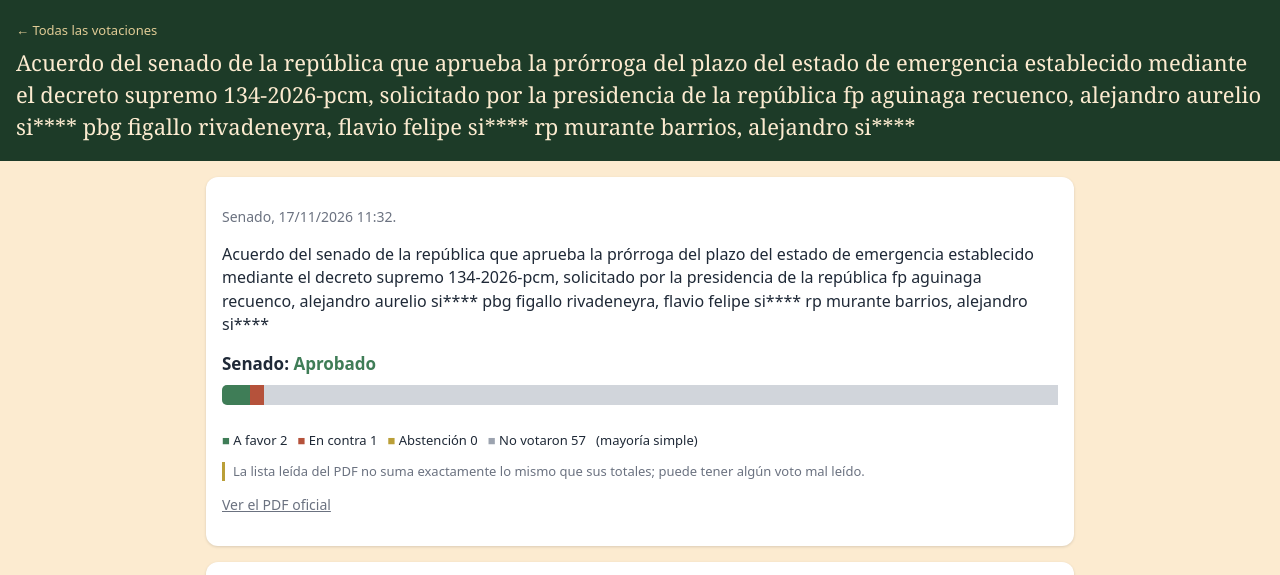
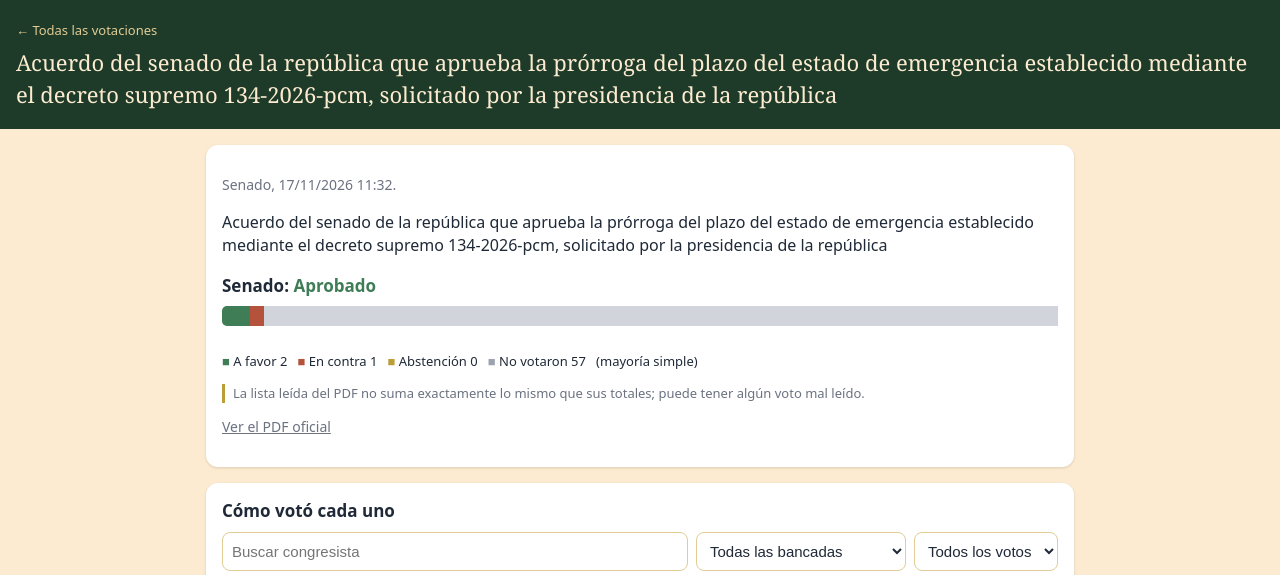
Before and after one commit to fabrizziomilla711/votaciones-congreso, a plain HTML site: page v/2026-11-17/senado-2026-11-17-11-32.html in a window 1280 px wide. Shown: the top 575 px of the page. Drawn offline with Linux system fonts and the light colour scheme.

Commit message:
Votaciones actualizadas 2026-11-26

```diff
--- a/v/2026-11-17/senado-2026-11-17-11-32.html
+++ b/v/2026-11-17/senado-2026-11-17-11-32.html
@@ -1,5 +1,5 @@
 <!doctype html><html lang="es"><head><meta charset="utf-8"><meta name="viewport" content="width=device-width,initial-scale=1">
-<title>Acuerdo del senado de la república que aprueba la prórroga del plazo del estado de emergencia establecido mediante el decreto supremo 134-2026-pcm, solicitado por la presidencia de la república fp aguinaga recuenco, alejandro aurelio si**** pbg figallo rivadeneyra, flavio felipe si**** rp murante barrios, alejandro si****</title><style>
+<title>Acuerdo del senado de la república que aprueba la prórroga del plazo del estado de emergencia establecido mediante el decreto supremo 134-2026-pcm, solicitado por la presidencia de la república</title><style>
 :root{--esm:#1D3B28;--oro:#BA9F38;--lima:#E1CC96;--crema:#FCEBD0;--gris:#6b7280;--fondo:#FCEBD0;--tarjeta:#fff;--texto:#1f2937}
 @media (prefers-color-scheme:dark){:root{--fondo:#111814;--tarjeta:#1b241e;--texto:#e5e7eb;--gris:#9ca3af;--lima:#3a4a3f}}
 *{box-sizing:border-box}body{margin:0;background:var(--fondo);color:var(--texto);font-family:system-ui,Arial,sans-serif;line-height:1.45}
@@ -17,7 +17,7 @@ th{font-size:12px;color:var(--gris);text-transform:uppercase}td img{width:18px;h
 .oral{font-size:11px;color:var(--gris)}a{color:inherit}.lista a{display:block;padding:10px 0;border-bottom:1px solid var(--lima);text-decoration:none}
 .lista small{color:var(--gris);display:block}
 </style></head><body><header><a href="../../index.html">← Todas las votaciones</a>
-<h1>Acuerdo del senado de la república que aprueba la prórroga del plazo del estado de emergencia establecido mediante el decreto supremo 134-2026-pcm, solicitado por la presidencia de la república fp aguinaga recuenco, alejandro aurelio si**** pbg figallo rivadeneyra, flavio felipe si**** rp murante barrios, alejandro si****</h1></header><main><div class="card"><p class="meta">Senado, 17/11/2026 11:32.</p><p>Acuerdo del senado de la república que aprueba la prórroga del plazo del estado de emergencia establecido mediante el decreto supremo 134-2026-pcm, solicitado por la presidencia de la república fp aguinaga recuenco, alejandro aurelio si**** pbg figallo rivadeneyra, flavio felipe si**** rp murante barrios, alejandro si****</p>
+<h1>Acuerdo del senado de la república que aprueba la prórroga del plazo del estado de emergencia establecido mediante el decreto supremo 134-2026-pcm, solicitado por la presidencia de la república</h1></header><main><div class="card"><p class="meta">Senado, 17/11/2026 11:32.</p><p>Acuerdo del senado de la república que aprueba la prórroga del plazo del estado de emergencia establecido mediante el decreto supremo 134-2026-pcm, solicitado por la presidencia de la república</p>
 <section class="camara"><h2>Senado: <span class="res aprobado">aprobado</span></h2>
 <div class="barra"><span style="width:3.33%;background:#3f7d57"></span><span style="width:1.67%;background:#b5523b"></span><span style="width:95.00%;background:#d1d5db"></span></div>
 <p class="ley"><b class="si">■</b> A favor 2 &nbsp; <b class="no">■</b> En contra 1 &nbsp; <b class="ab">■</b> Abstención 0
```
Also changed, not shown: index.html (+1 -1 lines).
